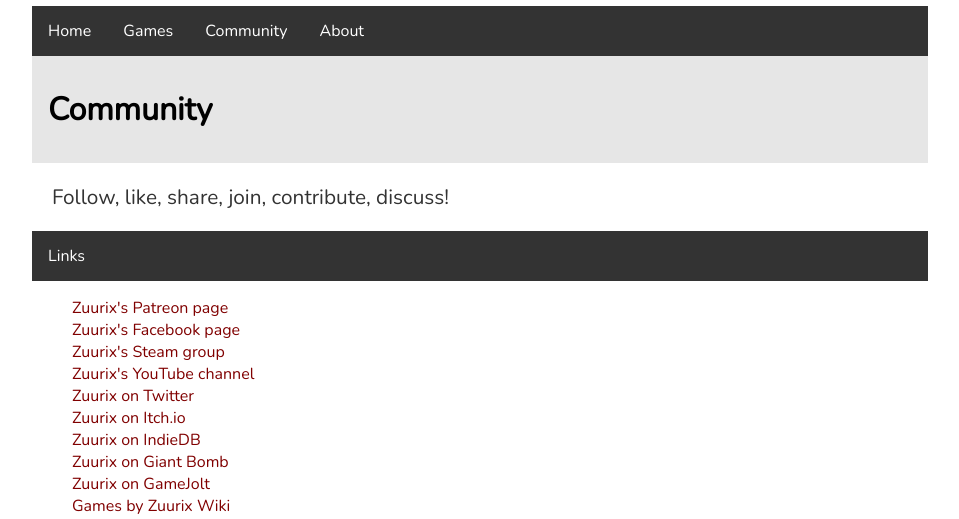
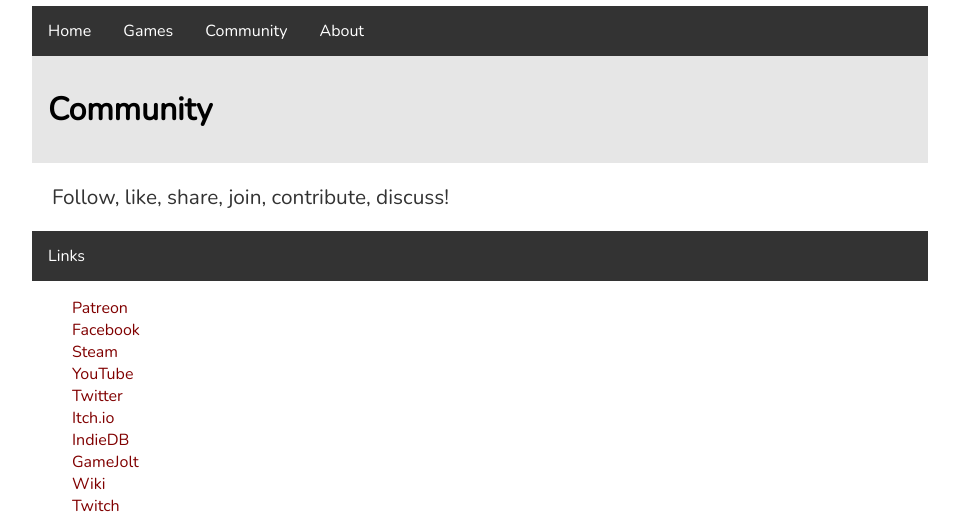
Before and after one commit to Phoebe3663/Zuurix.github.io, a Jekyll site: the page built from community/index.html, in a window 1280 px wide. Shown: the part 308-827 px from the top of the page, without its empty margins (160-1119 px from the left). Built offline with Jekyll 4.4.1, drawn with Linux system fonts in a browser that asks for light colours; comment, search, counter and statistics services are not loaded.

Commit message:
Update index.html

```diff
--- a/community/index.html
+++ b/community/index.html
@@ -11,16 +11,18 @@ title: Zuurix.com - Community
 </comments>
 
 <ul style="list-style-type:none">
-<li><a href="https://www.patreon.com/zuurix" target="_blank">Zuurix's Patreon page</a></li>
-<li><a href="https://www.facebook.com/GamesByZuurix/" target="_blank">Zuurix's Facebook page</a></li>
-<li><a href="http://steamcommunity.com/groups/GamesByZuurix" target="_blank">Zuurix's Steam group</a></li>
-<li><a href="https://www.youtube.com/channel/UCg9MuEB5cHmjTfSaye4Wk6Q/videos" target="_blank">Zuurix's YouTube channel</a></li>
-<li><a href="https://twitter.com/DeveloperZuurix" target="_blank">Zuurix on Twitter</a></li>
-<li><a href="https://zuurix.itch.io/" target="_blank">Zuurix on Itch.io</a></li>
-<li><a href="http://www.indiedb.com/members/zuurix" target="_blank">Zuurix on IndieDB</a></li>
-<li><a href="http://www.giantbomb.com/profile/zuurix/" target="_blank">Zuurix on Giant Bomb</a></li>
-<li><a href="http://gamejolt.com/@Zuurix" target="_blank">Zuurix on GameJolt</a></li>
-<li><a href="http://games-by-zuurix.wikia.com/wiki/Games_by_Zuurix_Wiki" target="_blank">Games by Zuurix Wiki</a></li>
+<li><a href="https://www.patreon.com/zuurix" target="_blank">                                   Patreon</a></li>
+<li><a href="https://www.facebook.com/GamesByZuurix/" target="_blank">                          Facebook</a></li>
+<li><a href="http://steamcommunity.com/groups/GamesByZuurix" target="_blank">                   Steam</a></li>
+<li><a href="https://www.youtube.com/channel/UCg9MuEB5cHmjTfSaye4Wk6Q/videos" target="_blank">  YouTube</a></li>
+<li><a href="https://twitter.com/DeveloperZuurix" target="_blank">                              Twitter</a></li>
+<li><a href="https://zuurix.itch.io/" target="_blank">                                          Itch.io</a></li>
+<li><a href="http://www.indiedb.com/members/zuurix" target="_blank">                            IndieDB</a></li>
+<li><a href="http://gamejolt.com/@Zuurix" target="_blank">                                      GameJolt</a></li>
+<li><a href="http://games-by-zuurix.wikia.com/wiki/Games_by_Zuurix_Wiki" target="_blank">       Wiki</a></li>
+<li><a href="https://www.twitch.tv/zuurix0" target="_blank">                                    Twitch</a></li>
+<li><a href="https://forum.yoyogames.com/index.php?members/zuurix.166/" target="_blank">        GMC Forums</a></li>
+<li><a href="https://forums.tigsource.com/index.php?action=profile;u=75576" target="_blank">    TIG Forums</a></li>
 </ul>
 
 <iframe src="https://discordapp.com/widget?id=331707688956329985" width="100%" height="288" allowtransparency="true" frameborder="0"></iframe>
```
